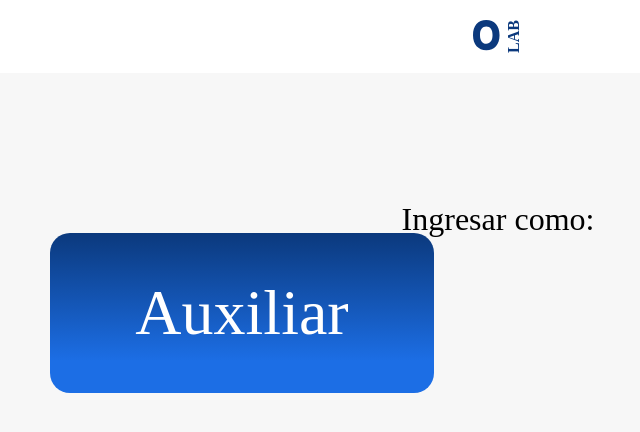
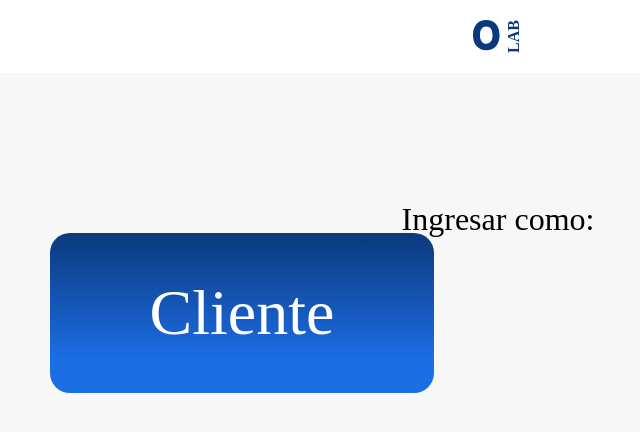
Before and after one commit to BogoCoder/front_olab, a React (Create React App) app: page /TipoUsuario in a window 1280 px wide. Shown: the top 432 px of the page, without its empty margins (142-782 px from the left). Built offline with nearby package versions, Linux system fonts and the light colour scheme.

Commit message:
finalizando login

```diff
--- a/src/components/Tipousercomp/Tipousercomp.jsx
+++ b/src/components/Tipousercomp/Tipousercomp.jsx
@@ -7,7 +7,7 @@ const TipoUsercomp = ({content,admin,tipousuario,nombre}) => {
         <div className="container">
             <div className="t1"><div>Ingresar como:</div></div>
             <div className="Botones">
-                <button type="button" className="bclient btn"><div>Auxiliar</div></button>
+                <button type="button" className="bclient btn"><div>Cliente</div></button>
                 <button type="button" className="bmod btn"><div>Moderador</div></button>
             </div>
             <div className="Footer"></div>
```
